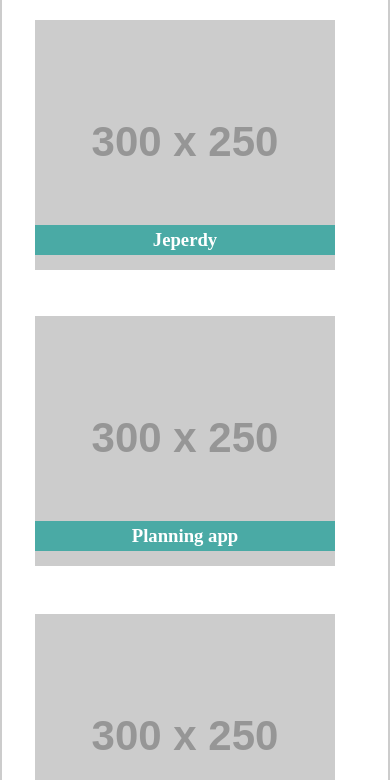
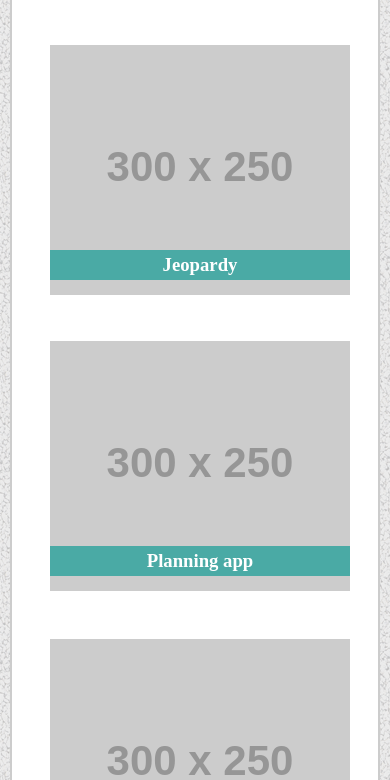
Before and after one commit to ashannon1990/Responsive-Portfolio, a plain HTML site: page portfolio.html in a window 390 px wide. Shown: the part 887-1667 px from the top of the page. Drawn offline with Linux system fonts and the light colour scheme; placeholder pictures from the web are drawn by us.

Commit message:
fixed more stuff

```diff
--- a/assets/css/style.css
+++ b/assets/css/style.css
@@ -101,11 +101,9 @@ h3 {
 @media screen and (max-width : 980px) {
     .container, .content, .main{
         width: 700px;
-        margin: auto;
+        margin-left: 20px;
+        overflow: hidden;
     }
-}
-
-@media screen and (max-width: 980px) {
       #me {
           height: 35%;
           width: 35%;
@@ -117,20 +115,11 @@ h3 {
           height: 55%;
           width: 55%;
       }
-    }
-@media screen and (max-width: 768px) {
     td {
         display: block;
     }
-}
-@media screen and (max-width: 768px) {
-    form, textarea {
-        overflow: hidden;
-    }
-}
-@media screen and (max-width: 768px) {
     .main, .container, .content{
-      width: 500px;
+      width: 610px;
     }
   }
 
@@ -138,25 +127,23 @@ h3 {
 @media screen and (max-width: 640px) {
     .main, .container, .content, body{
         width: auto;
+        margin: 5px;
     }
-}
-@media screen and (max-width: 640px) {
     .container{
         height: auto;
         width: 100%;
     }
-  }
-@media screen and (max-width: 640px) {
     .header, .topnav{
         width: 100%;
         text-align: center;
     }
-  }
-  @media screen and (max-width: 640px) {
     #me {
         height: 100%;
         width: 100%;
         padding: 0px;
         margin-left: 0px;
     }
+    .box1 {
+        size: auto;
+    }
   }
--- a/portfolio.html
+++ b/portfolio.html
@@ -32,7 +32,7 @@
                     <td><div class="box1"><img src="https://via.placeholder.com/300x250" alt="placeholder"><h3>Chess</h3></div></td>
                 </tr>
                 <tr>
-                    <td><div class="box1"><img src="https://via.placeholder.com/300x250" alt="placeholder"><h3>Jeperdy</h3></div></td>
+                    <td><div class="box1"><img src="https://via.placeholder.com/300x250" alt="placeholder"><h3>Jeopardy</h3></div></td>
                     <td><div class="box1"><img src="https://via.placeholder.com/300x250" alt="placeholder"><h3>Planning app</h3></div></td>
                 </tr>
                 <tr>
```
